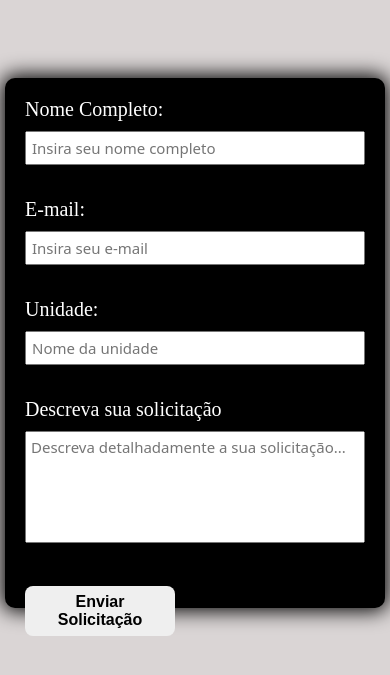
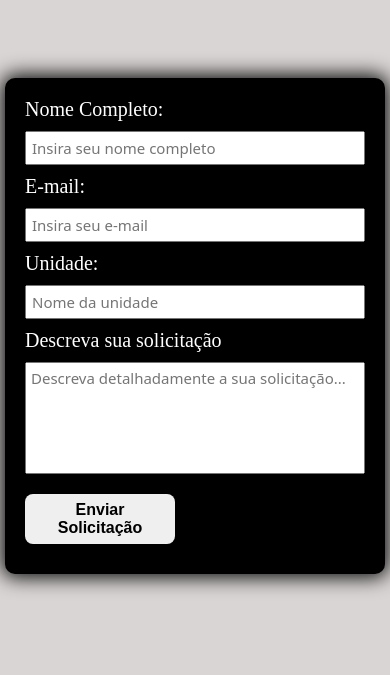
Before and after one commit to Admss-bat/SysChamados, a plain HTML site: page index.html in a window 390 px wide. Shown: the part 79-754 px from the top of the page. Drawn offline with Linux system fonts and the light colour scheme.

Commit message:
Correção de responsividade para iphone, e alterações de css

```diff
--- a/assets/css/estilo.css
+++ b/assets/css/estilo.css
@@ -3,7 +3,7 @@ body{
     background-color: rgb(218, 213, 213);
     margin: 0;
     padding: 0;
-    height: 100vh;
+    height: auto;
 
 }
 h1{
@@ -21,17 +21,17 @@ h1{
     position: absolute;
     color: white;
     left: 50%;
-    top: 50%;
+    top: 48vh;
     transform: translate(-50%, -50%);
     background-color: black;
     width: 350px;
-    height: 500px;
+    height: auto;
     border-radius: 10px;
     box-shadow: 0px 0px 20px 3px rgb(0, 0, 1);
     padding: 15px;
 }
 .dadoUser{
-    display: flex;
+    display: grid;
     flex-direction: column;
     font-size: 20px;
     padding: 5px;
@@ -63,6 +63,7 @@ h1{
     cursor: pointer;
     margin-top: 10px;
     right: 10px;
+    color: black;
 }
 #enviar:hover{
     transform: translateY(-3px);
```
Also changed, not shown: assets/css/confirma.css (+3 -4 lines), index.html (+4 -4 lines).
